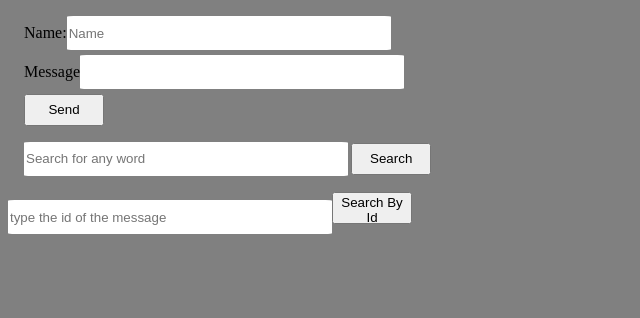
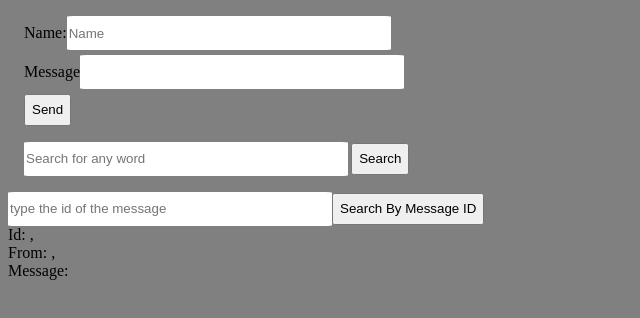
Before and after one commit to bkarimii/chat-server-react, a React (Vite) app in the folder chat-server/: page / in a window 1280 px wide. Shown: the top 318 px of the page, without its empty margins (0-640 px from the left). Built offline with nearby package versions, Linux system fonts and the light colour scheme.

Commit message:
functionality of search by Id adds

```diff
--- /dev/null
+++ b/chat-server/src/SearchById/SearchById.css
@@ -0,0 +1,3 @@
+button{
+    width: max-content;
+}
--- a/chat-server/src/SearchById/SearchById.jsx
+++ b/chat-server/src/SearchById/SearchById.jsx
@@ -1,20 +1,45 @@
 import React from "react";
 import { useState, useEffect } from "react";
+import "./SearchById.css";
 
 export default function SearchById() {
+  //this var set id of the msg user searches for
   const [msgId, setMsgId] = useState("");
-  const [msgOfId, setMsgOfId] = useState("");
+
+  //this is the msg comes back from server with the searched id
+  const [msgOfId, setMsgOfId] = useState({});
 
   const findMsg = async (url) => {
-    const response = await fetch(url);
-    const data = await response.json();
-    return data;
+    try {
+      const response = await fetch(url);
+      if (!response.ok) {
+        console.log("an error happened");
+      }
+      const data = await response.json();
+      return data;
+    } catch (error) {
+      console.error(error);
+    }
   };
 
+  const displayResults = (obj) => {
+    return (
+      <div>
+        Id: {obj.id} <br />
+        From: {obj.from} <br />
+        Message: {obj.text} <br />
+      </div>
+    );
+  };
   const handleClick = async (e) => {
     const data = await findMsg(`http://localhost:9090/messages/${msgId}`);
     console.log(data);
-    setMsgOfId(data[0].text);
+    if (data.length !== 0) {
+      setMsgOfId(data[0]);
+      displayResults(msgOfId);
+    } else {
+      alert("No result for this Id!");
+    }
   };
   const handleInput = (e) => {
     setMsgId(e.target.value);
@@ -27,8 +52,11 @@ export default function SearchById() {
         value={msgId}
         onChange={handleInput}
       />
-      <button onClick={(e) => handleClick(e)}>Search By Id</button>
-      <div>{msgOfId}</div>
+      <button onClick={(e) => handleClick(e)}>Search By Message ID</button>
+      <div>
+        Id: {msgOfId.id} ,<br /> From: {msgOfId.from} ,<br /> Message:{" "}
+        {msgOfId.text}
+      </div>
     </>
   );
 }
```
